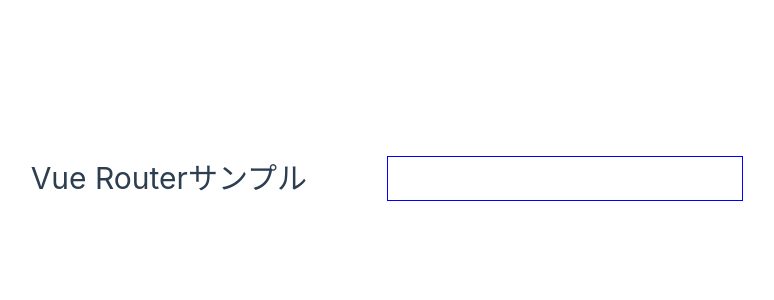
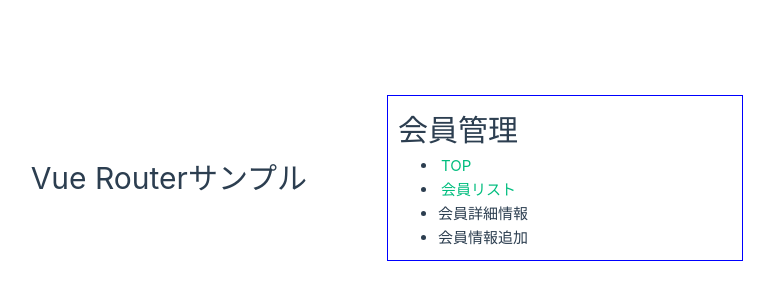
Before and after one commit to capricorn77777/spa, a Vue app in the folder vue-project/: page /member/add in a window 1280 px wide. Before the commit this address had no page. Shown: the part 222-522 px from the top of the page, without its empty margins (253-1027 px from the left). Built offline with nearby package versions, Linux system fonts and the light colour scheme.

Commit message:
MemberAdd.vue作成

```diff
--- a/vue-project/src/router/index.ts
+++ b/vue-project/src/router/index.ts
@@ -29,6 +29,13 @@
       };
     }
   },
+  {
+    path: "/member/add",
+    name: "MemberAdd",
+    component: () => {
+      return import("@/views/member/MemberAdd.vue");
+    }
+  },
 
 ];
 
--- /dev/null
+++ b/vue-project/src/views/member/MemberAdd.vue
@@ -0,0 +1,40 @@
+<script setup lang="ts">
+import {inject, reactive} from "vue";
+import {RouterLink} from "vue-router";
+import type {Member} from "@/interfaces";
+
+const memberList = inject("memberList") as Map<number, Member>;
+const member: Member = reactive(
+    {
+        id:0,
+        name: "",
+        email: "",
+        points: 0,
+        note: ""
+    }
+);
+const onAdd = (): void => {
+    console.log(member);
+};
+</script>
+
+
+<template>
+    <h1>会員管理</h1>
+    <nav id="breadcrumbs">
+        <ul>
+            <li>
+                <RouterLink v-bind:to="{name: 'AppTop'}">
+                TOP
+                </RouterLink>
+            </li>
+            <li>
+            <RouterLink v-bind:to="{name: 'MemberList'}">
+            会員リスト
+            </RouterLink>
+            </li>
+            <li>会員詳細情報</li>
+            <li>会員情報追加</li>
+        </ul>
+    </nav>
+</template>
--- a/vue-project/src/views/member/MemberList.vue
+++ b/vue-project/src/views/member/MemberList.vue
@@ -20,6 +20,9 @@
     </nav>
     <section>
         <h2>会員リスト</h2>
+        <p>
+            新規登録は<RouterLink v-bind:to="{name: 'MemberAdd'}">こちら</RouterLink>から
+        </p>
         <section>
             <ul>
                 <li
```
